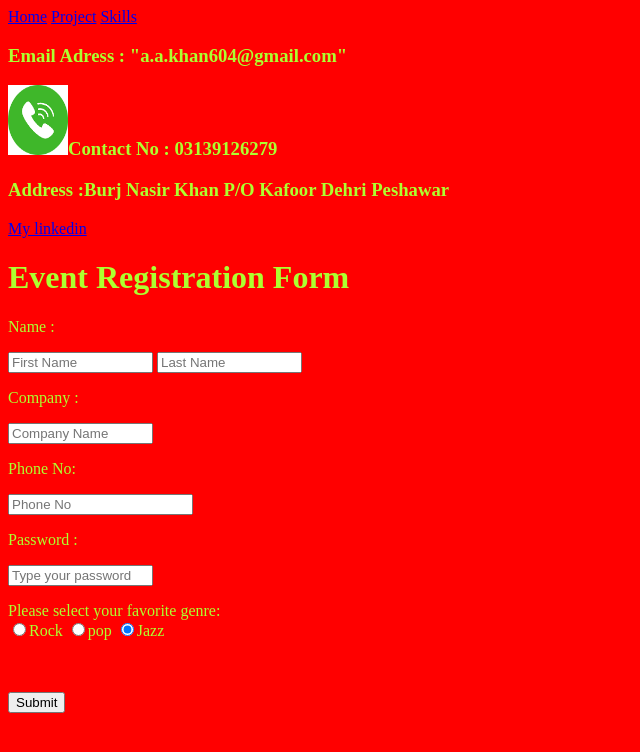
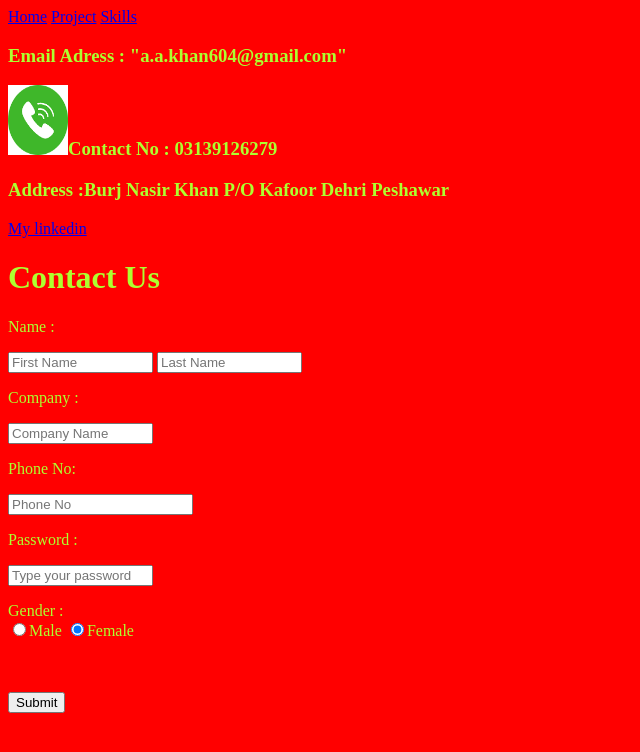
Before and after one commit to Abdulahad911/forms-project, a plain HTML site: page contact.html in a window 1280 px wide. Shown: the whole page, without its empty margins (0-640 px from the left). Drawn offline with Linux system fonts and the light colour scheme.

Commit message:
commit changes

```diff
--- a/contact.html
+++ b/contact.html
@@ -13,7 +13,7 @@
      <h3> <img src="./contact.jpg" alt="yaha contact ki image thi" title="contact logo" height="70" width="60">Contact No : 03139126279</h3>
      <h3>Address :Burj Nasir Khan P/O Kafoor Dehri Peshawar</h3>
       <a href="https://www.linkedin.com/public-profile/settings?lipi=urn%3Ali%3Apage%3Ad_flagship3_profile_self_edit_contact-info%3BlXtJUZ%2BfRJmhGmLD%2FmDU0A%3D%3D">My linkedin</a>
-     <h1>Event Registration Form</h1>
+     <h1>Contact Us</h1>
   <div>   <form action="">
          <p>Name :</p>
          <input type="text" name="username" size="15" maxlength="30" placeholder="First Name">
@@ -24,11 +24,11 @@
          <input type="number" name="Phonenumber" size="15" maxlength="30" placeholder="Phone No">
          <p>Password :</p>
          <input type="password" name="password" size="15" maxlength="30" placeholder="Type your password">
-         <p>Please select your favorite genre:
+         <p>Gender :
             <br>
-            <input type="radio" name="genre" value="rock" checked="checked">Rock
-            <input type="radio" name="genre" value="pop" checked="checked">pop
-            <input type="radio" name="genre" value="jazz" checked="checked">Jazz
+            <input type="radio" name="genre" value="male" checked="checked">Male
+            <input type="radio" name="genre" value="female" checked="checked">Female
+
         </p>
 
 
```
